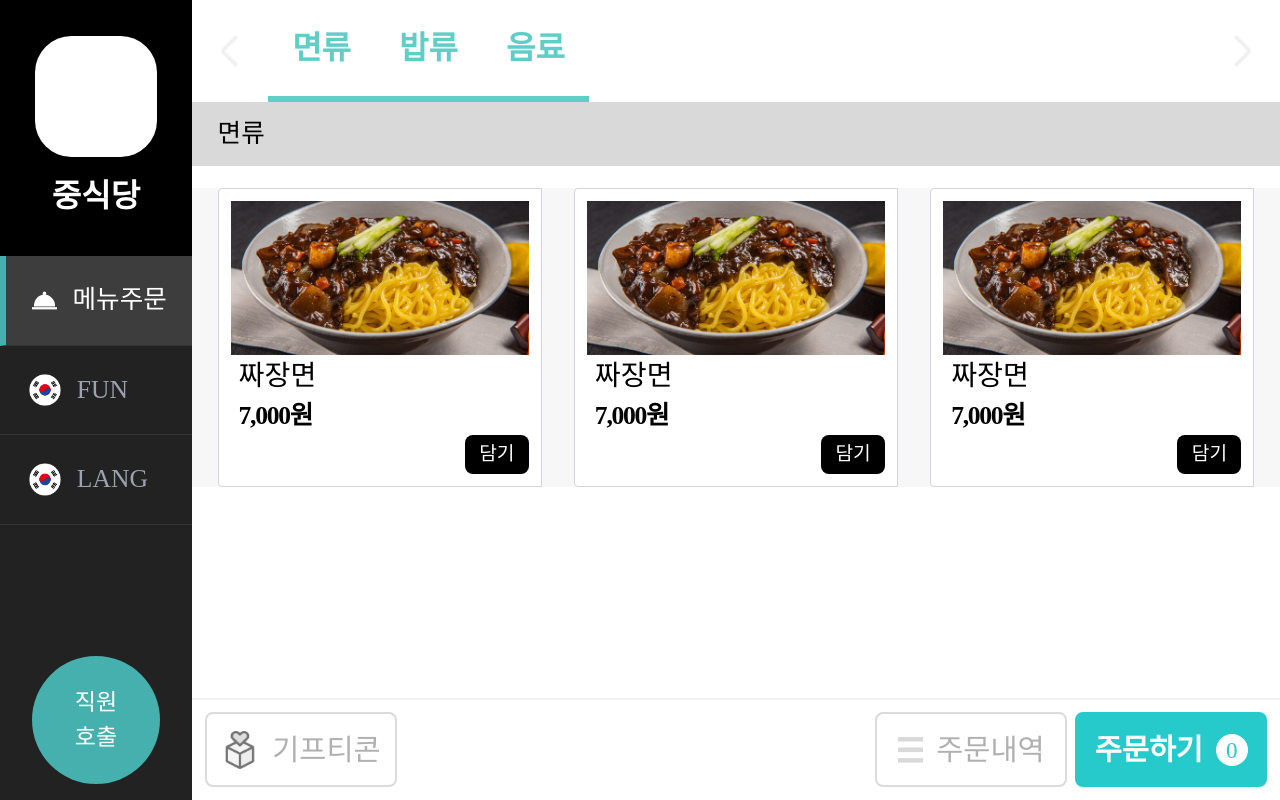
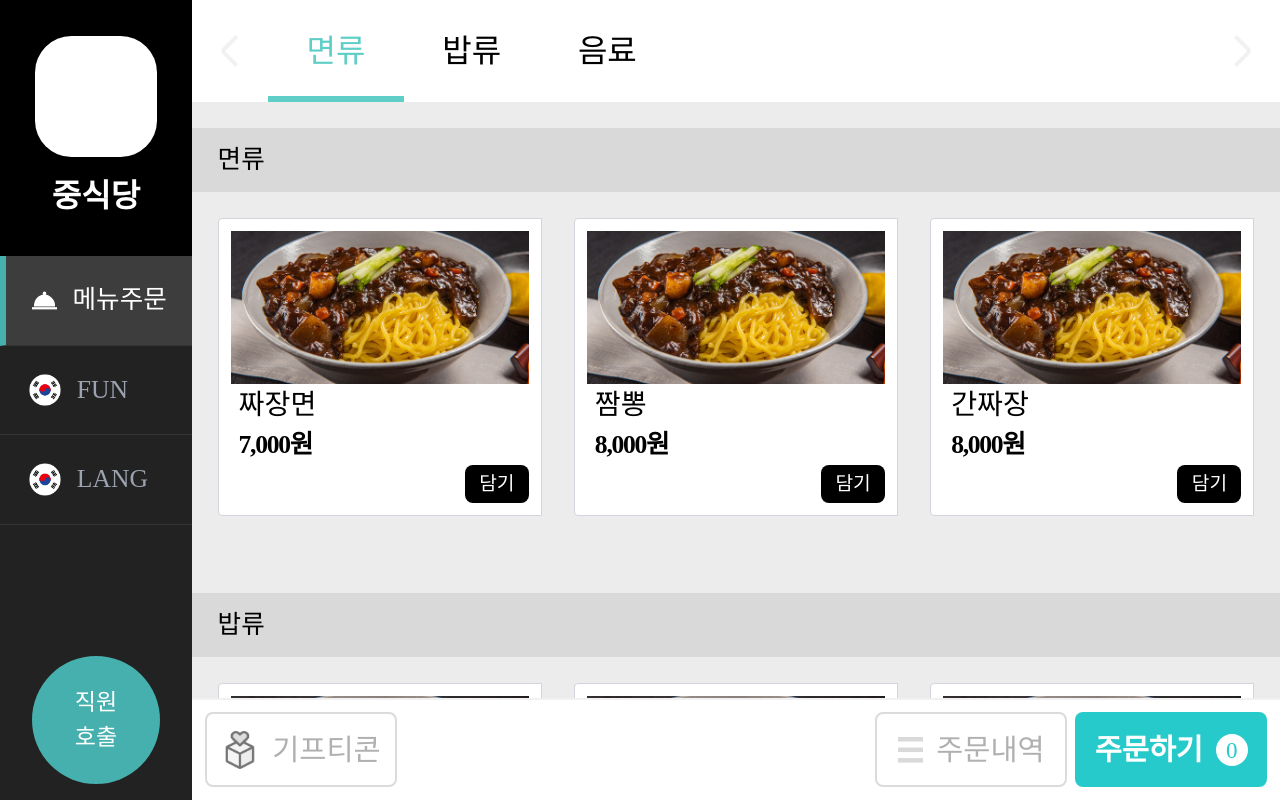
Before and after one commit to Blank-Check-Capstone/frontend, a React (Create React App) app: page / in a window 1280 px wide. Built offline with nearby package versions, Linux system fonts and the light colour scheme; a web font is replaced by a local one.

Commit message:
스크롤, 헤더 클릭 시 카테고리 변경

```diff
--- a/src/components/OrderBoard/Center.jsx
+++ b/src/components/OrderBoard/Center.jsx
@@ -1,12 +1,54 @@
+import { forwardRef, useRef, useState } from "react";
 import Menus from "./Center/Menus";
-import Shopping from "./Modal/Shopping";
 
-const Center = () => {
+const Center = forwardRef(({ categoryList, changeSelectedCategory }, ref) => {
+  const menusRef = useRef(null);
+
+  const [nowViewMenu, setNowViewMenu] = useState(1);
+
+  const onMenuScroll = (e) => {
+    if (
+      ref.current[ref.current.length - 1].getBoundingClientRect().top -
+        ref.current[ref.current.length - 1].offsetHeight -
+        100 <
+      0
+    ) {
+      changeSelectedCategory(
+        ref.current[ref.current.length - 1].getAttribute("id")
+      );
+
+      return;
+    }
+
+    ref.current.forEach((rr) => {
+      if (
+        rr.getBoundingClientRect().top - 100 <= 0 &&
+        rr.getBoundingClientRect().top - 100 >= -rr.offsetHeight
+      ) {
+        changeSelectedCategory(rr.getAttribute("id"));
+      }
+    });
+  };
+
   return (
-    <div className="w-full my-[8vw]">
-      <Menus />
+    <div
+      className="w-full h-[calc(100vh-16vw)] my-[8vw] flex flex-col gap-[2vw] bg-[#ececec] overflow-auto"
+      onScroll={onMenuScroll}
+      ref={menusRef}
+    >
+      {categoryList.map((category) => (
+        <Menus
+          key={category.id}
+          id={category.id}
+          categoryTitle={category.title}
+          menus={category.menus}
+          ref={(e) => {
+            ref.current[category.id] = e;
+          }}
+        />
+      ))}
     </div>
   );
-};
+});
 
 export default Center;
--- a/src/components/OrderBoard/Center/Menus.jsx
+++ b/src/components/OrderBoard/Center/Menus.jsx
@@ -1,37 +1,24 @@
-import blackNoodles from "../../../assets/images/blackNooles.jpg";
+import { forwardRef } from "react";
 import Menu from "./Menu";
 
-const Menus = ({ title }) => {
-  const menuList = [
-    {
-      name: "짜장면",
-      price: 7000,
-      image: blackNoodles,
-    },
-    {
-      name: "짜장면",
-      price: 7000,
-      image: blackNoodles,
-    },
-    {
-      name: "짜장면",
-      price: 7000,
-      image: blackNoodles,
-    },
-  ];
-
+const Menus = forwardRef(({ id, categoryTitle, menus }, ref) => {
   return (
-    <div>
+    <div className="flex flex-col gap-[2vw] py-[2vw]" id={id} ref={ref}>
       <div className="w-full h-[5vw] bg-[#D9D9D9] flex items-center text-[2vw] pl-[2vw]">
-        면류
+        {categoryTitle}
       </div>
-      <div className="grid grid-cols-3 px-[2vw] auto-rows-[minmax(23vw,_auto)] justify-center items-center gap-8 mt-[2%] bg-[#f7f7f7]">
-        {menuList.map((menu) => (
-          <Menu name={menu.name} price={menu.price} image={menu.image} />
+      <div className="grid grid-cols-3 px-[2vw] auto-rows-[minmax(23vw,_auto)] justify-center items-center gap-8">
+        {menus.map((menu) => (
+          <Menu
+            key={menu.id}
+            name={menu.name}
+            price={menu.price}
+            image={menu.image}
+          />
         ))}
       </div>
     </div>
   );
-};
+});
 
 export default Menus;
--- a/src/components/OrderBoard/Header.jsx
+++ b/src/components/OrderBoard/Header.jsx
@@ -1,8 +1,6 @@
 import Category from "./Header/Category";
 
-const Header = () => {
-  const categorys = ["면류", "밥류", "음료"];
-
+const Header = ({ categoryList, selectedCategory, scrollSelectCategory }) => {
   return (
     <div className="fixed w-[85vw] top-0 left-[15vw] flex h-[8vw] border-b-1 border-[#F1F1F1] bg-white">
       <div className="w-[7%] h-full bg-white items-center justify-center flex">
@@ -17,8 +15,13 @@ const Header = () => {
         </svg>
       </div>
       <div className="flex-1 flex flex-nowrap overflow-x-scroll whitespace-nowrap">
-        {categorys.map((category) => (
-          <Category title={category} />
+        {categoryList.map((category) => (
+          <Category
+            key={category.id}
+            title={category.title}
+            selected={category.id == selectedCategory}
+            onClick={() => scrollSelectCategory(category.id)}
+          />
         ))}
       </div>
       <div className="w-[7%] h-full bg-white items-center justify-center flex">
--- a/src/components/OrderBoard/Header/Category.jsx
+++ b/src/components/OrderBoard/Header/Category.jsx
@@ -1,6 +1,13 @@
-const Category = ({ title }) => {
+const Category = ({ title, selected, onClick }) => {
   return (
-    <div className="flex text-[2.5vw] text-[#5FCEC7] font-semibold items-center justify-center px-6 py-2 border-b-[0.5vw] border-b-[#5FCEC7]">
+    <div
+      className={`flex text-[2.5vw] font-medium items-center justify-center px-[3vw] cursor-pointer ${
+        selected
+          ? "text-[#5FCEC7] border-b-[#5FCEC7] border-b-[0.5vw] pt-[0.4vw]"
+          : "text-black py-[1vw]"
+      }`}
+      onClick={onClick}
+    >
       {title}
     </div>
   );
--- a/src/components/OrderBoard/Main.jsx
+++ b/src/components/OrderBoard/Main.jsx
@@ -1,15 +1,35 @@
+import { forwardRef } from "react";
 import Center from "./Center";
 import Footer from "./Footer";
 import Header from "./Header";
 
-const Main = ({ openShoppingModal }) => {
-  return (
-    <div className="pl-[15vw] w-full h-full overflow-auto">
-      <Header />
-      <Center />
-      <Footer openShoppingModal={openShoppingModal} />
-    </div>
-  );
-};
+const Main = forwardRef(
+  (
+    {
+      categoryList,
+      selectedCategory,
+      scrollSelectCategory,
+      changeSelectedCategory,
+      openShoppingModal,
+    },
+    ref
+  ) => {
+    return (
+      <div className="pl-[15vw] w-full h-full overflow-auto">
+        <Header
+          categoryList={categoryList}
+          selectedCategory={selectedCategory}
+          scrollSelectCategory={scrollSelectCategory}
+        />
+        <Center
+          categoryList={categoryList}
+          changeSelectedCategory={changeSelectedCategory}
+          ref={ref}
+        />
+        <Footer openShoppingModal={openShoppingModal} />
+      </div>
+    );
+  }
+);
 
 export default Main;
--- a/src/pages/OrderBoard.jsx
+++ b/src/pages/OrderBoard.jsx
@@ -3,18 +3,96 @@ import Menu from "../components/OrderBoard/Side/Menu";
 import KoreanFlag from "../assets/images/KoreanFlag.png";
 import MenuOrderIcon from "../assets/images/menuOrder.svg";
 import Shopping from "../components/OrderBoard/Modal/Shopping";
-import { useState } from "react";
+import { useEffect, useRef, useState } from "react";
 import Call from "../components/OrderBoard/Modal/Call";
+import blackNoodles from "../assets/images/blackNooles.jpg";
 
-const menuList = [
+const sideMenuList = [
   { id: 1, title: "메뉴주문", icon: MenuOrderIcon, selected: true },
   { id: 2, title: "FUN", icon: KoreanFlag, selected: false },
   { id: 3, title: "LANG", icon: KoreanFlag, selected: false },
 ];
 
+const categoryList = [
+  {
+    id: 1,
+    title: "면류",
+    menus: [
+      {
+        id: 1,
+        name: "짜장면",
+        price: 7000,
+        image: blackNoodles,
+      },
+      {
+        id: 2,
+        name: "짬뽕",
+        price: 8000,
+        image: blackNoodles,
+      },
+      {
+        id: 3,
+        name: "간짜장",
+        price: 8000,
+        image: blackNoodles,
+      },
+    ],
+  },
+  {
+    id: 2,
+    title: "밥류",
+    menus: [
+      {
+        id: 1,
+        name: "볶음밥",
+        price: 7000,
+        image: blackNoodles,
+      },
+      {
+        id: 2,
+        name: "짜장밥",
+        price: 7000,
+        image: blackNoodles,
+      },
+      {
+        id: 3,
+        name: "짬뽕밥",
+        price: 7000,
+        image: blackNoodles,
+      },
+    ],
+  },
+  {
+    id: 3,
+    title: "음료",
+    menus: [
+      {
+        id: 1,
+        name: "콜라",
+        price: 1000,
+        image: blackNoodles,
+      },
+      {
+        id: 2,
+        name: "사이다",
+        price: 1000,
+        image: blackNoodles,
+      },
+      {
+        id: 3,
+        name: "환타",
+        price: 1000,
+        image: blackNoodles,
+      },
+    ],
+  },
+];
+
 const OrderBoard = () => {
   const [isOpenCallModal, setIsOpenCallModal] = useState(false);
   const [isOpenShoppingModal, setIsOpenShoppingModal] = useState(false);
+  const [selectedCategory, setSelectedCategory] = useState(categoryList[0].id);
+  const categoryRefs = useRef([]);
 
   const openCallModal = () => {
     setIsOpenCallModal(true);
@@ -32,6 +110,18 @@ const OrderBoard = () => {
     setIsOpenShoppingModal(false);
   };
 
+  const changeSelectedCategory = (categoryId) => {
+    setSelectedCategory(categoryId);
+
+    // if (isScroll) scrollSelectCategory(categoryId);
+  };
+
+  const scrollSelectCategory = (categoryId) => {
+    categoryRefs.current[categoryId].scrollIntoView({
+      behavior: "smooth",
+    });
+  };
+
   return (
     <div className="flex w-full h-screen">
       {isOpenCallModal && <Call closeCallModal={closeCallModal} />}
@@ -45,7 +135,7 @@ const OrderBoard = () => {
         </div>
         <div className="flex-1 flex flex-col justify-between">
           <div className="h-full flex flex-col overflow-auto">
-            {menuList.map((menu) => (
+            {sideMenuList.map((menu) => (
               <Menu
                 key={menu.id}
                 id={menu.id}
@@ -69,7 +159,14 @@ const OrderBoard = () => {
           </div>
         </div>
       </div>
-      <Main openShoppingModal={openShoppingModal} />
+      <Main
+        categoryList={categoryList}
+        selectedCategory={selectedCategory}
+        scrollSelectCategory={scrollSelectCategory}
+        changeSelectedCategory={changeSelectedCategory}
+        openShoppingModal={openShoppingModal}
+        ref={categoryRefs}
+      />
     </div>
   );
 };
```
